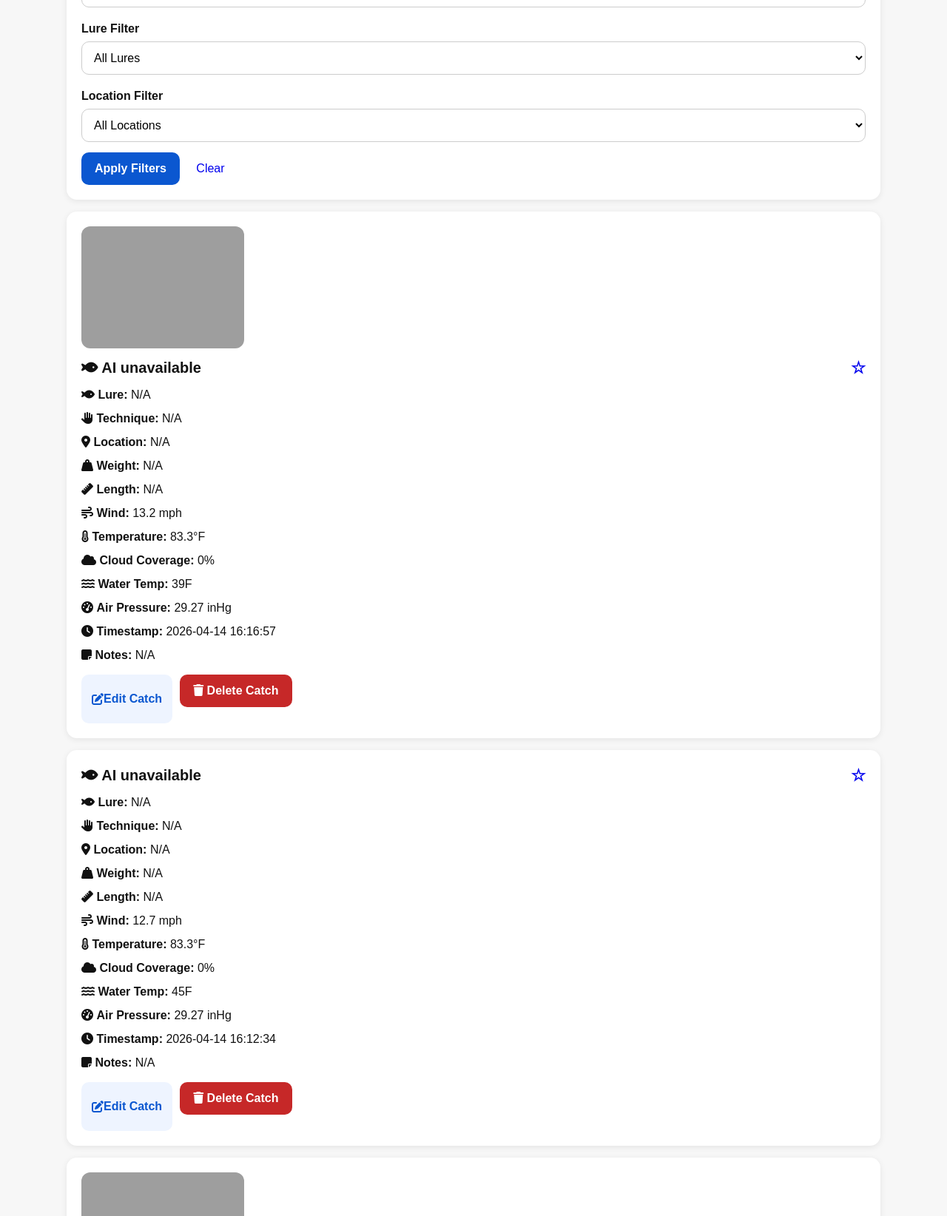
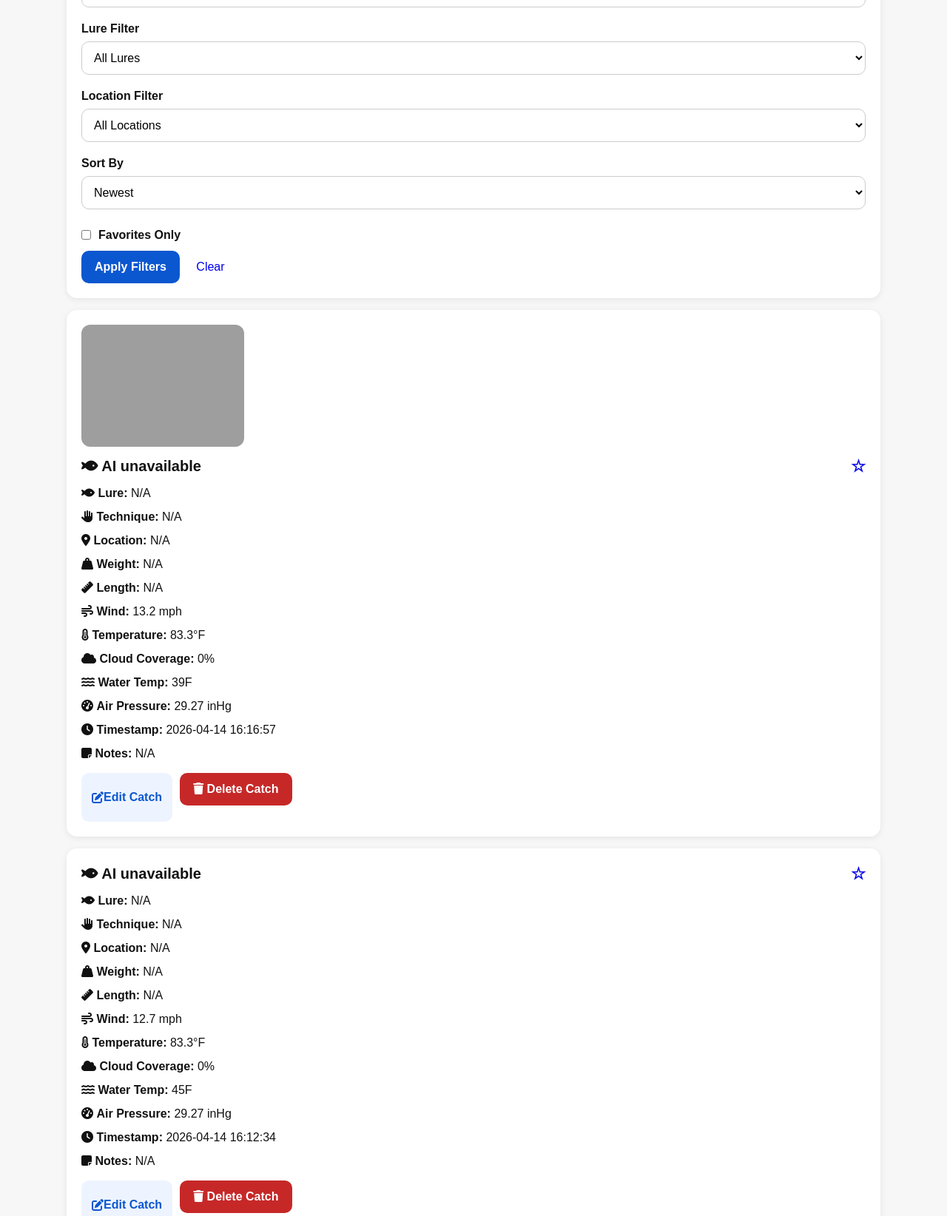
Before and after one commit to Growscale1/fishing-log-app, a Flask app: page / in a window 1280 px wide. Shown: the part 335-1979 px from the top of the page at 74% size. Run offline with Flask 3, Linux system fonts and the light colour scheme; data comes from the database, SQL or seed files in the repository; grey boxes are pictures that could not be loaded.

Commit message:
Add sort options to home

```diff
--- a/app.py
+++ b/app.py
@@ -159,7 +159,7 @@ def migrate_json_to_sqlite():
     conn.close()
 
 
-def get_all_catches(search="", species="", lure="", location=""):
+def get_all_catches(search="", species="", lure="", location="", favorites_only="", sort_by="newest"):
     conn = get_connection()
     cursor = conn.cursor()
 
@@ -191,8 +191,33 @@ def get_all_catches(search="", species="", lure="", location=""):
         query += " AND location = ?"
         params.append(location)
 
-    query += " ORDER BY id DESC"
+    if favorites_only == "1":
+        query += " AND is_favorite = 1"
 
+    if sort_by == "oldest":
+        query += " ORDER BY id ASC"
+    elif sort_by == "biggest":
+        query += """
+            ORDER BY
+                CASE
+                    WHEN REPLACE(REPLACE(LOWER(TRIM(weight)), 'lbs', ''), 'lb', '') = '' THEN 1
+                    ELSE 0
+                END,
+                CAST(REPLACE(REPLACE(LOWER(TRIM(weight)), 'lbs', ''), 'lb', '') AS REAL) DESC,
+                id DESC
+        """
+    elif sort_by == "longest":
+        query += """
+            ORDER BY
+                CASE
+                    WHEN REPLACE(REPLACE(REPLACE(REPLACE(LOWER(TRIM(length)), 'inches', ''), 'inch', ''), 'in', ''), '\"', '') = '' THEN 1
+                    ELSE 0
+                END,
+                CAST(REPLACE(REPLACE(REPLACE(REPLACE(LOWER(TRIM(length)), 'inches', ''), 'inch', ''), 'in', ''), '\"', '') AS REAL) DESC,
+                id DESC
+        """
+    else:
+        query += " ORDER BY id DESC"
     cursor.execute(query, params)
     catches = cursor.fetchall()
     conn.close()
@@ -564,8 +589,17 @@ def home():
     species = request.args.get("species", "").strip()
     lure = request.args.get("lure", "").strip()
     location = request.args.get("location", "").strip()
+    favorites_only = request.args.get("favorites_only", "").strip()
+    sort_by = request.args.get("sort_by", "newest").strip()
 
-    catches = get_all_catches(search=search, species=species, lure=lure, location=location)
+    catches = get_all_catches(
+        search=search,
+        species=species,
+        lure=lure,
+        location=location,
+        favorites_only=favorites_only,
+        sort_by=sort_by
+    )
 
     species_options = get_unique_values("species")
     lure_options = get_unique_values("lure")
@@ -578,6 +612,8 @@ def home():
         species=species,
         lure=lure,
         location=location,
+        favorites_only=favorites_only,
+        sort_by=sort_by,
         species_options=species_options,
         lure_options=lure_options,
         location_options=location_options
--- a/templates/home.html
+++ b/templates/home.html
@@ -32,6 +32,25 @@
                 <option value="{{ value }}" {% if value == location %}selected{% endif %}>{{ value }}</option>
             {% endfor %}
         </select>
+
+        <label>Sort By</label>
+        <select name="sort_by">
+            <option value="newest" {% if sort_by == "newest" %}selected{% endif %}>Newest</option>
+            <option value="oldest" {% if sort_by == "oldest" %}selected{% endif %}>Oldest</option>
+            <option value="biggest" {% if sort_by == "biggest" %}selected{% endif %}>Biggest Weight</option>
+            <option value="longest" {% if sort_by == "longest" %}selected{% endif %}>Longest Length</option>
+        </select>
+
+        <div style="display: flex; align-items: center; gap: 10px; margin-top: 12px; margin-bottom: 12px;">
+            <input
+                type="checkbox"
+                name="favorites_only"
+                value="1"
+                {% if favorites_only == "1" %}checked{% endif %}
+                style="width: auto; margin: 0;"
+            >
+            <label style="margin: 0;">Favorites Only</label>
+        </div>
 
         <button type="submit">Apply Filters</button>
         <a href="/" style="margin-left: 10px;">Clear</a>
```
